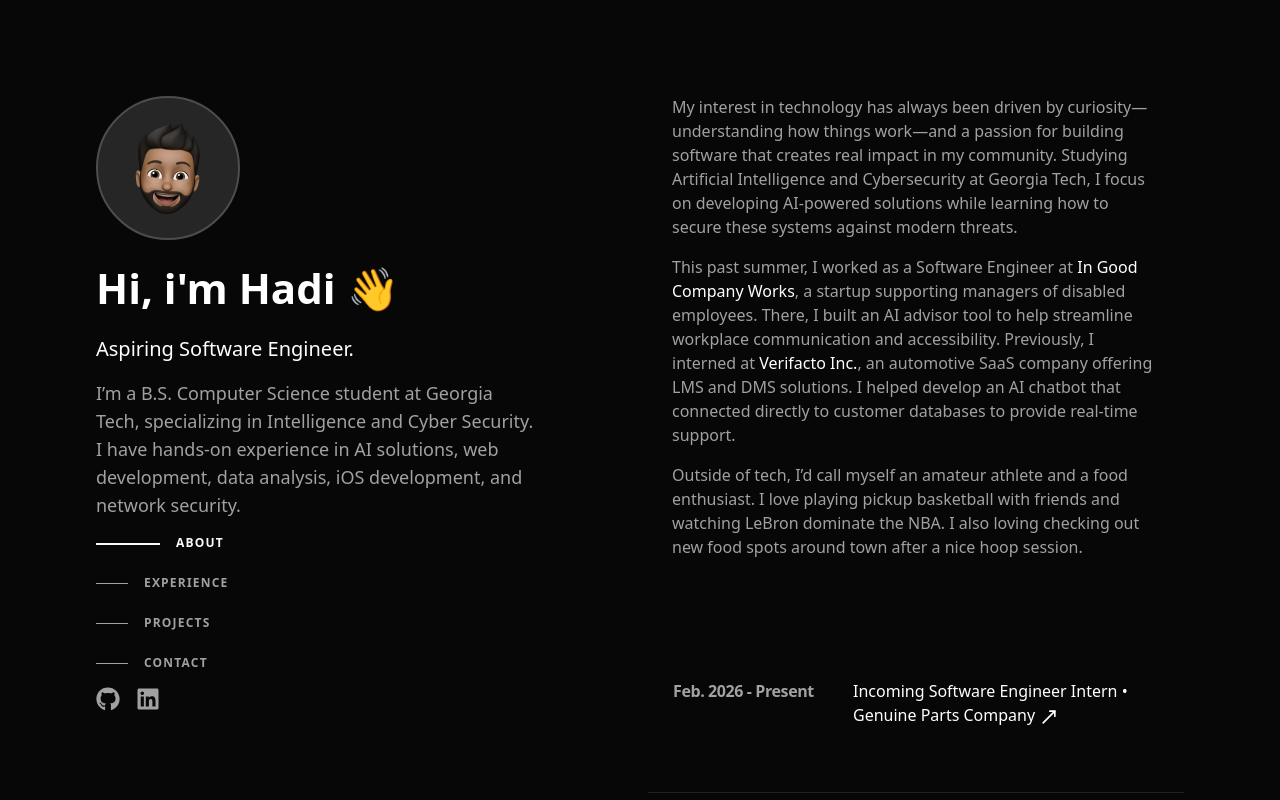
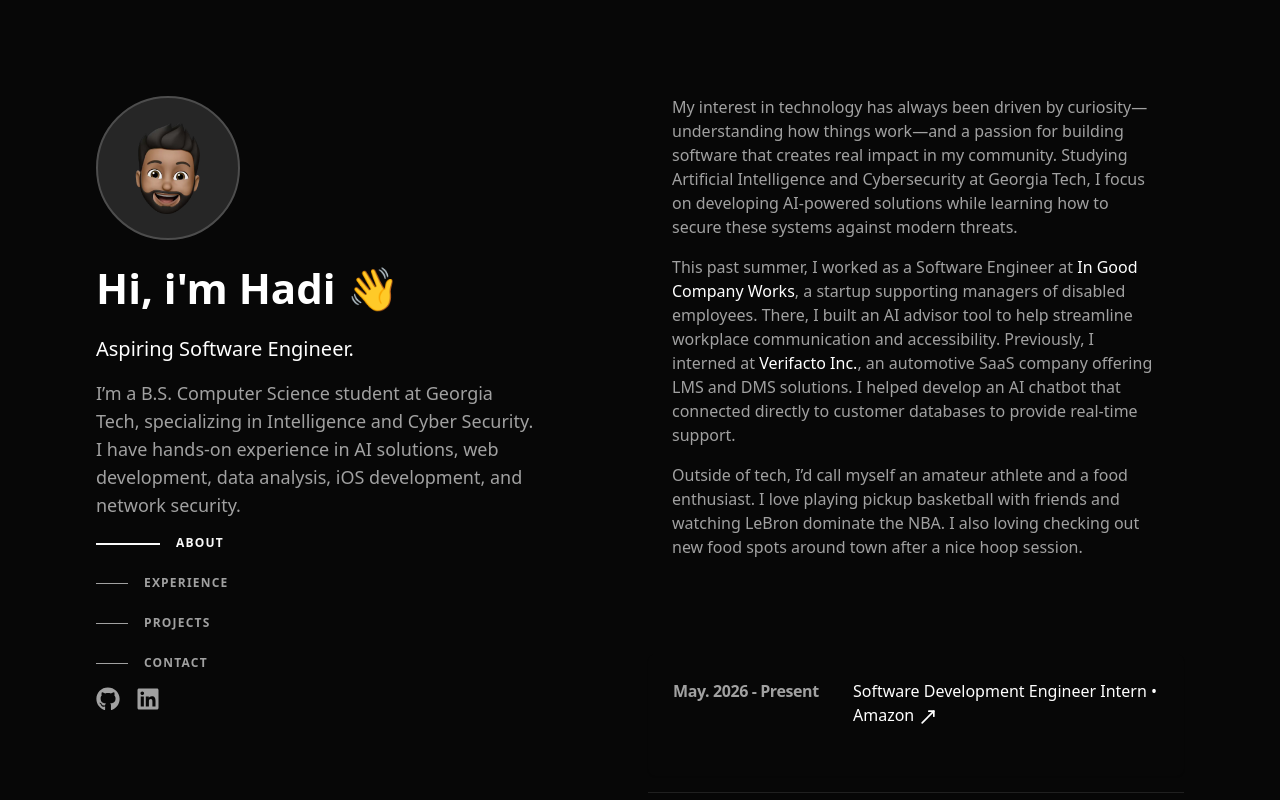
Before and after one commit to hadimalik12/hadimalik-portfolio, a Next.js app: page / in a window 1280 px wide. Shown: the top 800 px of the page. Built offline with nearby package versions, Linux system fonts and the light colour scheme.

Commit message:
update to experience card

```diff
--- a/components/ExpCards.tsx
+++ b/components/ExpCards.tsx
@@ -12,15 +12,15 @@
 
 const jobPositions = [
   {
-    timeline: "Feb. 2026 - Present",
-    currentPosition: "Incoming Software Engineer Intern",
-    place: "Genuine Parts Company",
+    timeline: "May. 2026 - Present",
+    currentPosition: "Software Development Engineer Intern",
+    place: "Amazon",
     previousPositions: [""],
     description:
       "",
     skills: [
     ],
-    link: "https://www.genpt.com/",
+    link: "https://www.amazon.com/alexa-smart-home/b?ie=UTF8&node=21442899011",
   },
   {
     timeline: "Aug. 2025 - Present",
```
